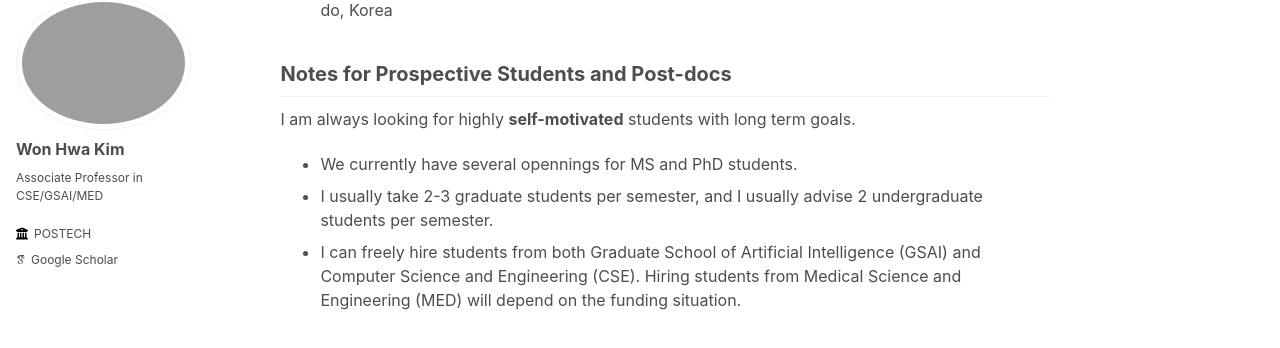
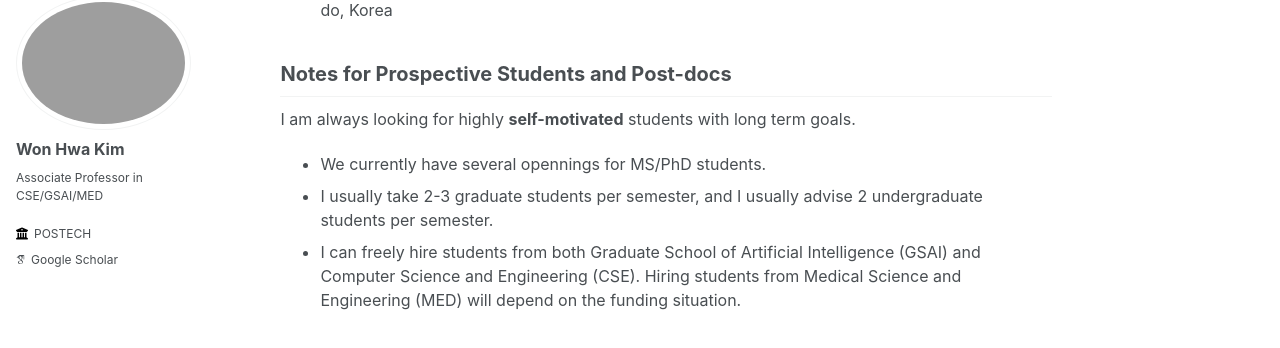
Before and after one commit to wwplato/wwplato.github.io, a Jekyll site: the page built from _pages/about.md, in a window 1280 px wide and 900 px high, scrolled down 337 px. Shown: the part 106-454 px from the top of the window. Built offline with Jekyll 4.4.1, drawn with Linux system fonts in a browser that asks for light colours; some web fonts are replaced.

Commit message:
Update about.md

```diff
--- a/_pages/about.md
+++ b/_pages/about.md
@@ -24,7 +24,7 @@ Notes for Prospective Students and Post-docs
 -----
 I am always looking for highly **self-motivated** students with long term goals.
 <!--* I am looking for a post-doc to work on ML/CV problems for geometric neuroimages (e.g., 3D mesh and brain network). -->
-* We currently have several opennings for MS and PhD students.
+* We currently have several opennings for MS/PhD students.
 * I usually take 2-3 graduate students per semester, and I usually advise 2 undergraduate students per semester.
 * I can freely hire students from both Graduate School of Artificial Intelligence (GSAI) and Computer Science and Engineering (CSE). Hiring students from Medical Science and Engineering (MED) will depend on the funding situation.
 <!-- I do not hire summer or winter interns as I make several (business) trips during those times.   -->
```
